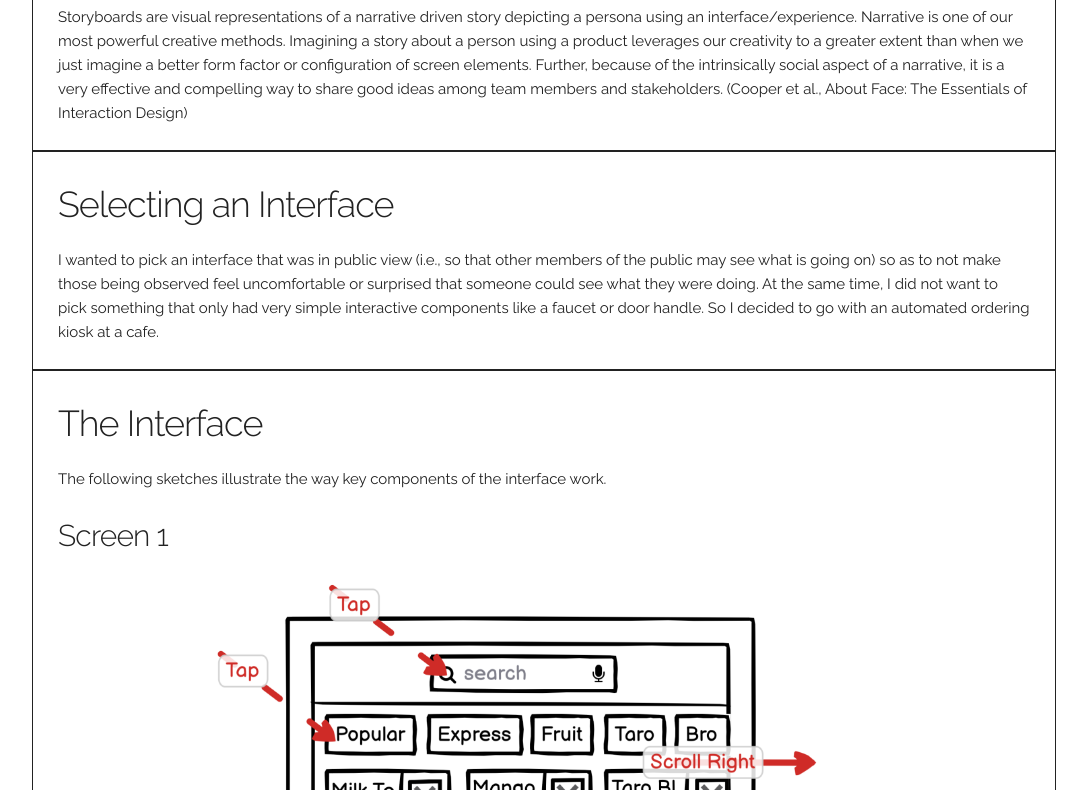
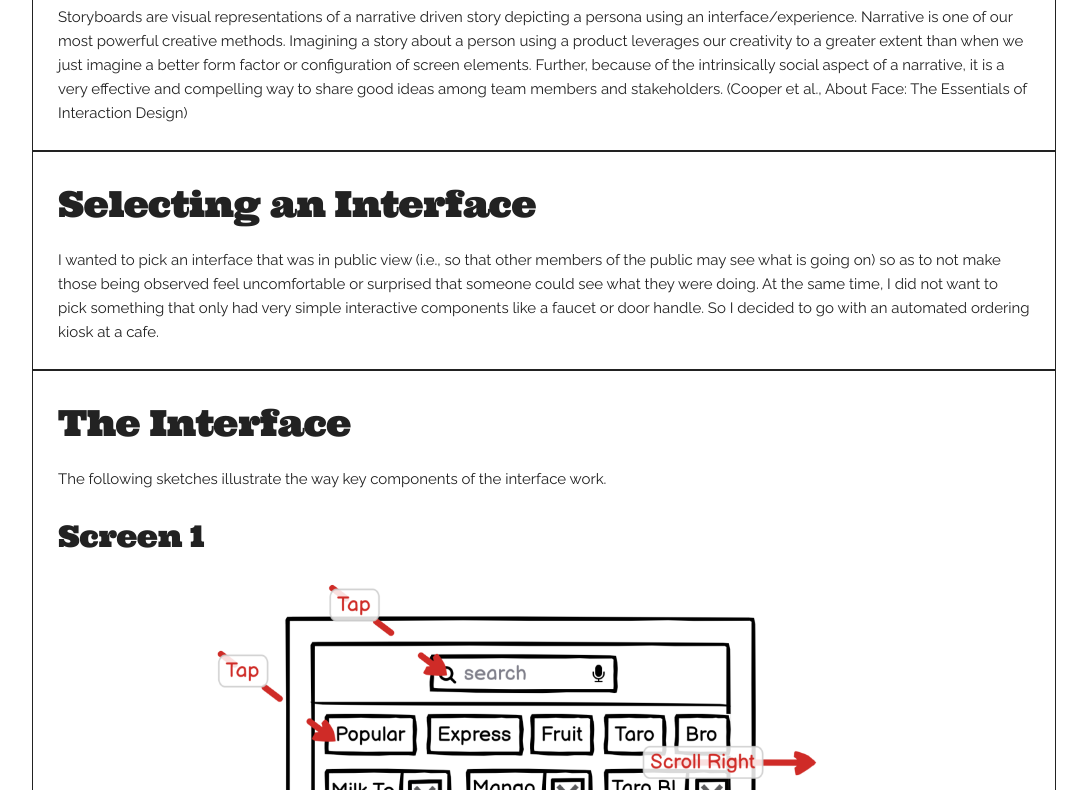
Before and after one commit to excitedelk111/personas-storyboarding, a plain HTML site: page index.html in a window 1280 px wide. Shown: the part 523-1313 px from the top of the page, without its empty margins (96-1183 px from the left). Drawn offline with Linux system fonts and the light colour scheme.

Commit message:
changing font style

```diff
--- a/css/skeleton.css
+++ b/css/skeleton.css
@@ -134,7 +134,8 @@ body {
 h1, h2, h3, h4, h5, h6 {
   margin-top: 0;
   margin-bottom: 2rem;
-  font-weight: 300; }
+  font-weight: 400;
+  font-family: "Ultra"; }
 h1 { font-size: 4.0rem; line-height: 1.2;  letter-spacing: -.1rem; }
 h2 { font-size: 3.6rem; line-height: 1.25; letter-spacing: -.1rem; }
 h3 { font-size: 3.0rem; line-height: 1.3;  letter-spacing: -.1rem; }
--- a/index.html
+++ b/index.html
@@ -17,6 +17,7 @@
   –––––––––––––––––––––––––––––––––––––––––––––––––– -->
   <link href="//fonts.googleapis.com/css?family=Raleway:400,300,600" rel="stylesheet" type="text/css">
   <link href="//fonts.googleapis.com/css?family=Playfair+Display:800" rel="stylesheet" type="text/css">
+  <link href="//fonts.googleapis.com/css?family=Ultra" rel="stylesheet" type="text/css">
 
   <!-- CSS
   –––––––––––––––––––––––––––––––––––––––––––––––––– -->
```
